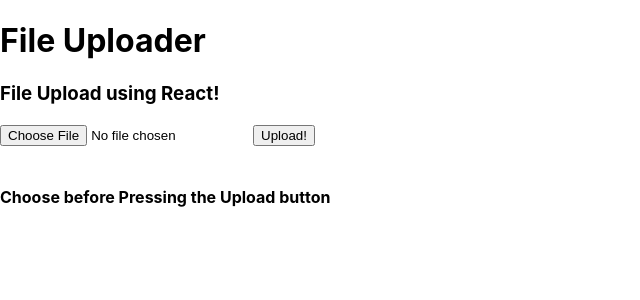
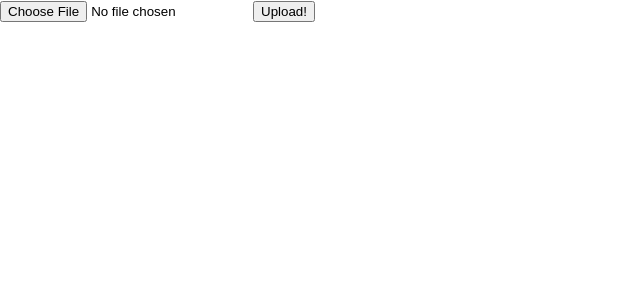
Before and after one commit to prestonling/due-date-finder, a React (Create React App) app in the folder due-date-finder/: page / in a window 1280 px wide. Shown: the top 300 px of the page, without its empty margins (0-640 px from the left). Built offline with nearby package versions, Linux system fonts and the light colour scheme.

Commit message:
Update App.js

```diff
--- a/due-date-finder/src/App.js
+++ b/due-date-finder/src/App.js
@@ -76,19 +76,12 @@
 
 	return (
 		<div>
-			<h1>
-			File Uploader
-			</h1>
-			<h3>
-			File Upload using React!
-			</h3>
 			<div>
 				<input type="file" onChange={this.onFileChange} />
 				<button onClick={this.onFileUpload}>
 				Upload!
 				</button>
 			</div>
-		{this.fileData()}
 		</div>
 	);
 	}
```
